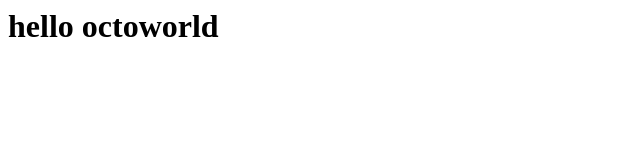
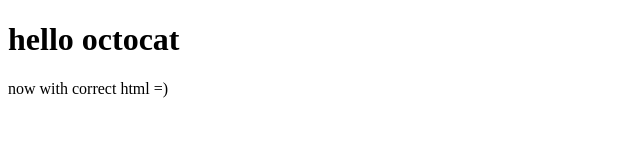
Before and after one commit to semiomancer/semiomancer.github.io, a plain HTML site: page index.html in a window 1280 px wide. Shown: the whole page, without its empty margins (0-640 px from the left). Drawn offline with Linux system fonts and the light colour scheme.

Commit message:
full html scaffold

```diff
--- a/index.html
+++ b/index.html
@@ -1,5 +1,13 @@
-<h1>hello octoworld</h1>
-
-<script>
-    console.log("oh this tooo")
-</script>
+<!DOCTYPE html>
+<html lang="en">
+<head>
+    <meta charset="UTF-8">
+    <meta http-equiv="X-UA-Compatible" content="IE=edge">
+    <meta name="viewport" content="width=device-width, initial-scale=1.0">
+    <title>Document</title>
+</head>
+<body>
+    <h1>hello octocat</h1>
+    <p>now with correct html =)</p>
+</body>
+</html>
```
